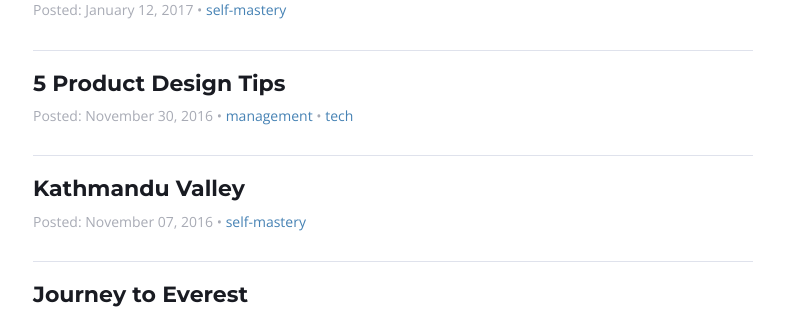
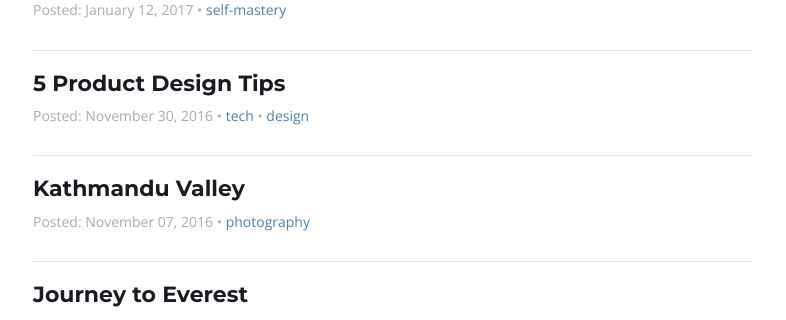
Before and after one commit to mcknightlabs/rtmup, a Jekyll site: the page built from blog.html, in a window 1280 px wide and 900 px high. Shown: the part 316-636 px from the top of the window, without its empty margins (247-1033 px from the left). Built offline with Jekyll 4.4.1, drawn with Linux system fonts in a browser that asks for light colours.

Commit message:
udpates post tags

```diff
--- a/_posts/2016-11-07-kathmandu.md
+++ b/_posts/2016-11-07-kathmandu.md
@@ -4,7 +4,7 @@ title: Kathmandu Valley
 description:
 category: blog
 tags:
-- self-mastery
+- photography
 ---
 
 <div class="row">
--- a/_posts/2016-11-30-product-design-tips.md
+++ b/_posts/2016-11-30-product-design-tips.md
@@ -4,8 +4,8 @@ title: 5 Product Design Tips
 description:
 category: blog
 tags:
-- management
 - tech
+- design
 ---
 
 <h3>1. Focus on UX before UI.</h3>
```
